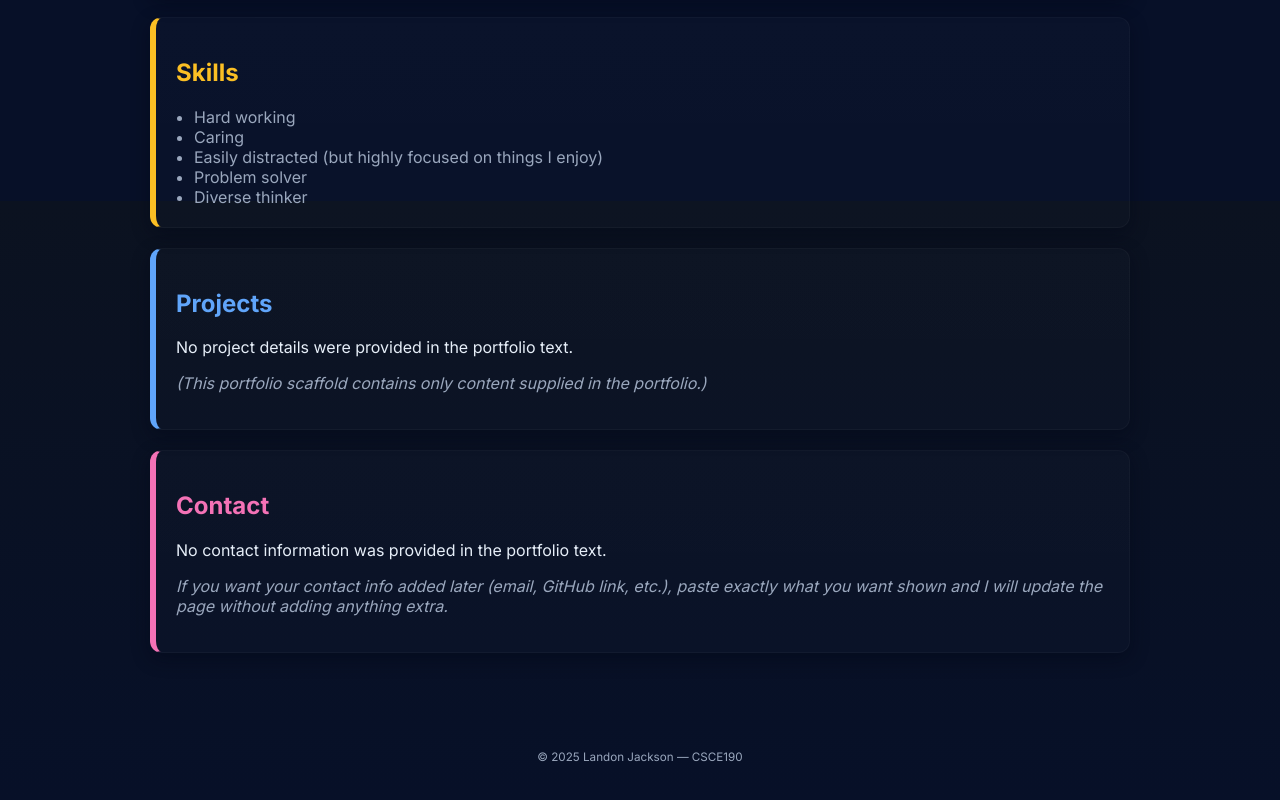
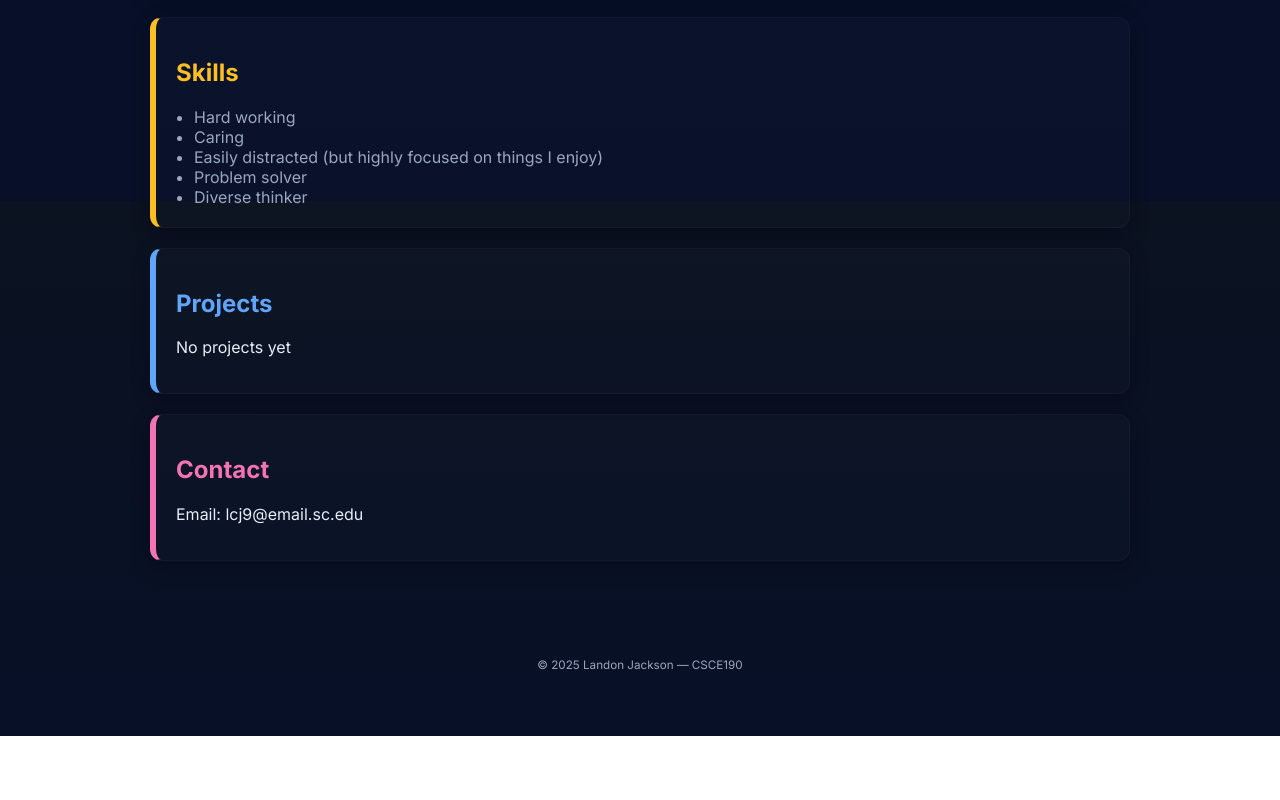
Before and after one commit to LandonJ07/LandonJ07.github.io, a plain HTML site: page index.html in a window 1280 px wide. Shown: the part 599-1399 px from the top of the page. After the commit the page ends 1335 px from the top, so only its background shows below. Drawn offline with Linux system fonts and the light colour scheme.

Commit message:
Update index.html

```diff
--- a/index.html
+++ b/index.html
@@ -67,10 +67,9 @@
       <h2>Projects</h2>
 
       <p>
-        No project details were provided in the portfolio text.
+        No projects yet
       </p>
 
-      <p class="note">(This portfolio scaffold contains only content supplied in the portfolio.)</p>
     </section>
 
     <!-- CONTACT -->
@@ -78,10 +77,9 @@
       <h2>Contact</h2>
 
       <p>
-        No contact information was provided in the portfolio text.
+        Email: lcj9@email.sc.edu
       </p>
 
-      <p class="note">If you want your contact info added later (email, GitHub link, etc.), paste exactly what you want shown and I will update the page without adding anything extra.</p>
     </section>
   </main>
 
```
